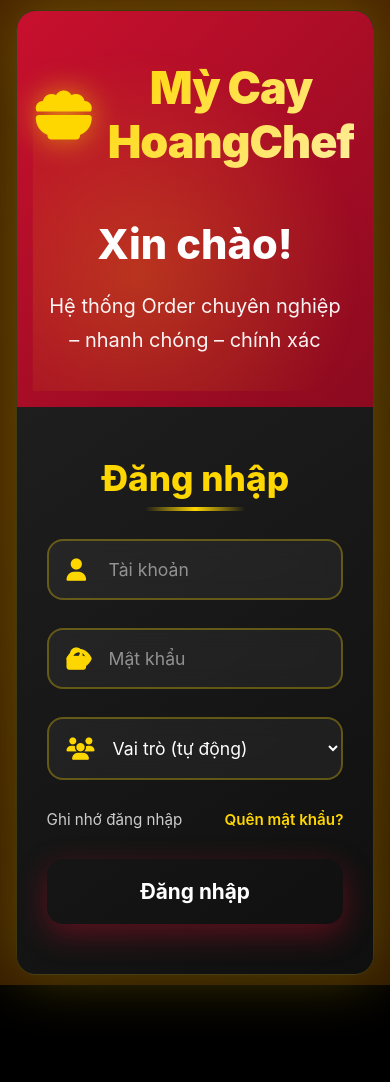
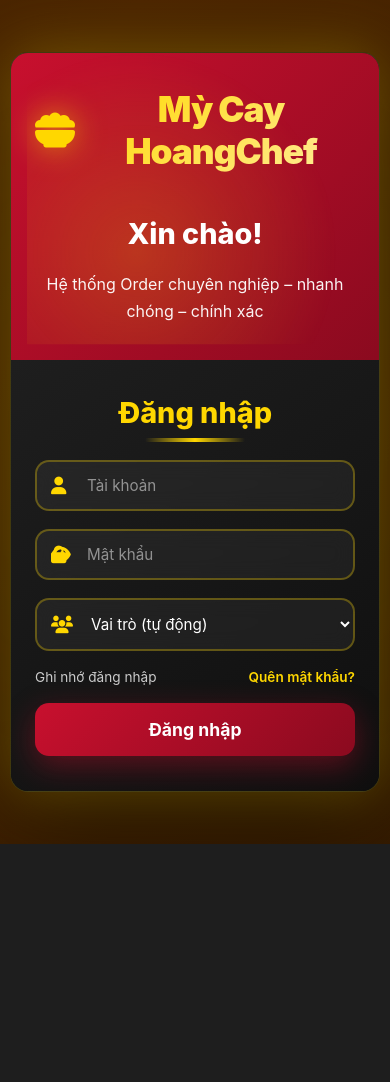
Before and after one commit to levanhoang07/K22CNT2-LeVanHoang-2210900024-TTTN, a Flask app: page /login in a window 390 px wide. After the commit the page ends 844 px from the top, so only its background shows below. Run offline with Flask 3, Linux system fonts and the light colour scheme.

Commit message:
update_cilent

```diff
--- a/SmastOder/backend/app.py
+++ b/SmastOder/backend/app.py
@@ -545,7 +545,6 @@ def thu_ngan_lay_don_hang():
         return jsonify_response(True, "Lấy danh sách đơn hàng thành công", {'don_hang': don_hang_list})
     except Exception as e:
         return handle_exception(e, "Lỗi lấy danh sách đơn hàng")
-
 @app.route('/api/thungan/donhang/<int:id_don_hang>/xacnhan', methods=['PUT'])
 def xac_nhan_don_gui_bep(id_don_hang):
     try:
@@ -561,6 +560,7 @@ def xac_nhan_don_gui_bep(id_don_hang):
             return jsonify_response(False, "Đơn hàng không tồn tại hoặc đã thanh toán", None, 404)
 
         don_hang_dict = row_to_dict(cursor, don_hang)
+
         cursor.execute("""
             INSERT INTO LichSuTrangThaiDonHang (IDDonHang, TrangThai)
             VALUES (?, N'Đã xác nhận - Chờ bếp')
@@ -568,18 +568,33 @@ def xac_nhan_don_gui_bep(id_don_hang):
         conn.commit()
         conn.close()
 
+        # ===== GỬI CHO BẾP (đang có) =====
         socketio.emit('send_to_kitchen', {
             'id_don_hang': id_don_hang,
             'id_ban': don_hang_dict['IDBan'],
             'ten_ban': don_hang_dict['TenBan'],
             'tong_tien': don_hang_dict['TongTien']
         }, namespace='/')
+
+        # ===== GỬI CHO KHÁCH HÀNG (MỚI) =====
+        socketio.emit(
+            'order_confirmed_to_customer',
+            {
+                'id_don_hang': id_don_hang,
+                'message': 'Đơn hàng của bạn đã được xác nhận và gửi đến bếp. Vui lòng chờ ra món 🍜'
+            },
+            room=f"ban_{don_hang_dict['IDBan']}",
+            namespace='/'
+        )
+
         return jsonify_response(True, "Đã xác nhận đơn hàng và gửi cho bếp")
+
     except Exception as e:
         if 'conn' in locals():
             conn.rollback()
             conn.close()
         return handle_exception(e, "Lỗi xác nhận đơn hàng")
+
 
 @app.route('/api/thungan/thanhtoan/<int:id_don_hang>', methods=['POST'])
 def thanh_toan_don_hang(id_don_hang):
--- a/SmastOder/backend/static/css/login.css
+++ b/SmastOder/backend/static/css/login.css
@@ -10,11 +8,12 @@
   --gold-light: #ffed9e;
   --gold-dark: #b8860b;
   --red: #c8102e;
+  --red-dark: #8b0a1f;
   --dark: #0f0f0f;
   --dark-2: #1a1a1a;
+  --dark-3: #1e1e1e;
   --text-light: #ffffff;
   --text-muted: #cccccc;
-  --shadow-gold: 0 0 40px rgba(255, 215, 0, 0.4);
   --transition: all 0.5s cubic-bezier(0.25, 0.8, 0.25, 1);
 }
 
@@ -32,14 +31,15 @@ body {
   justify-content: center;
   align-items: center;
   background: #000;
-  overflow: hidden;
+  overflow-x: hidden;
   position: relative;
+  padding: 20px;
 }
 
 /* Nền vàng kim chuyển động */
 body::before {
   content: '';
-  position: absolute;
+  position: fixed;
   inset: 0;
   background: linear-gradient(135deg, #1e0d00 0%, #331a00 25%, #4d2600 50%, #331a00 75%, #1e0d00 100%);
   background-size: 400% 400%;
@@ -49,7 +49,7 @@ body::before {
 
 body::after {
   content: '';
-  position: absolute;
+  position: fixed;
   inset: 0;
   background: radial-gradient(circle at center, rgba(255,215,0,0.1) 0%, transparent 70%);
   animation: pulseGlow 8s infinite alternate;
@@ -69,17 +69,16 @@ body::after {
 
 /* CONTAINER CHÍNH - VIP CARD */
 .container {
-  width: 92%;
+  width: 100%;
   max-width: 1100px;
-  height: 680px;
   display: flex;
-  border-radius: 28px;
+  border-radius: 24px;
   overflow: hidden;
   position: relative;
   box-shadow:
     0 0 60px rgba(255, 215, 0, 0.3),
     0 30px 100px rgba(0, 0, 0, 0.6);
-  background: linear-gradient(145deg, #1a1a1a 0%, #0f0f0f 100%);
+  background: linear-gradient(145deg, var(--dark-2) 0%, var(--dark) 100%);
   border: 1px solid rgba(255, 215, 0, 0.2);
 }
 
@@ -109,15 +108,16 @@ body::after {
 
 /* LEFT BOX - THƯƠNG HIỆU SANG TRỌNG */
 .left-box {
-  width: 50%;
+  flex: 1;
   padding: 60px 50px;
-  background: linear-gradient(135deg, var(--red) 0%, #8b0a1f 100%);
+  background: linear-gradient(135deg, var(--red) 0%, var(--red-dark) 100%);
   color: var(--text-light);
   display: flex;
   flex-direction: column;
   justify-content: center;
   position: relative;
   overflow: hidden;
+  min-height: 500px;
 }
 
 .left-box::before {
@@ -144,22 +144,23 @@ body::after {
 }
 
 .brand i {
-  font-size: 3.5rem;
+  font-size: clamp(2.5rem, 5vw, 3.5rem);
   color: var(--gold);
   filter: drop-shadow(0 0 15px rgba(255, 215, 0, 0.6));
 }
 
 .brand h1 {
-  font-size: 3.2rem;
+  font-size: clamp(2.2rem, 5vw, 3.2rem);
   font-weight: 900;
   background: linear-gradient(135deg, var(--gold), var(--gold-light));
   -webkit-background-clip: text;
   -webkit-text-fill-color: transparent;
+  background-clip: text;
   letter-spacing: -1px;
 }
 
 .left-box h2 {
-  font-size: 2.6rem;
+  font-size: clamp(1.8rem, 4vw, 2.6rem);
   font-weight: 800;
   margin: 20px 0;
   position: relative;
@@ -167,7 +168,7 @@ body::after {
 }
 
 .slogan {
-  font-size: 1.25rem;
+  font-size: clamp(1rem, 2vw, 1.25rem);
   line-height: 1.7;
   opacity: 0.95;
   max-width: 380px;
@@ -177,18 +178,19 @@ body::after {
 
 /* RIGHT BOX - FORM VIP */
 .login-box {
-  width: 50%;
-  background: linear-gradient(145deg, #1e1e1e 0%, #0f0f0f 100%);
+  flex: 1;
+  background: linear-gradient(145deg, var(--dark-3) 0%, var(--dark) 100%);
   padding: 60px 50px;
   display: flex;
   flex-direction: column;
   justify-content: center;
   position: relative;
   z-index: 2;
+  min-height: 500px;
 }
 
 .login-box h2 {
-  font-size: 2.6rem;
+  font-size: clamp(1.8rem, 4vw, 2.6rem);
   font-weight: 800;
   color: var(--gold);
   margin-bottom: 40px;
@@ -211,7 +213,7 @@ body::after {
 /* INPUT FIELD */
 .input-field {
   position: relative;
-  margin-bottom: 28px;
+  margin-bottom: 24px;
 }
 
 .input-field i {
@@ -220,19 +222,19 @@ body::after {
   left: 20px;
   transform: translateY(-50%);
   color: var(--gold);
-  font-size: 1.4rem;
+  font-size: clamp(1.1rem, 2vw, 1.4rem);
   z-index: 2;
 }
 
 .input-field input,
 .input-field select {
   width: 100%;
-  padding: 18px 20px 18px 60px;
+  padding: 16px 20px 16px 55px;
   background: rgba(255, 255, 255, 0.05);
   border: 2px solid rgba(255, 215, 0, 0.3);
-  border-radius: 16px;
+  border-radius: 14px;
   color: white;
-  font-size: 1.1rem;
+  font-size: clamp(0.95rem, 2vw, 1.1rem);
   transition: var(--transition);
   backdrop-filter: blur(10px);
 }
@@ -249,14 +251,25 @@ body::after {
   color: rgba(255, 255, 255, 0.5);
 }
 
+.input-field select {
+  cursor: pointer;
+}
+
+.input-field select option {
+  background: var(--dark);
+  color: white;
+}
+
 /* OPTIONS */
 .options {
   display: flex;
   justify-content: space-between;
   align-items: center;
-  margin: 30px 0;
-  font-size: 0.95rem;
+  margin: 24px 0;
+  font-size: clamp(0.85rem, 2vw, 0.95rem);
   color: var(--text-muted);
+  flex-wrap: wrap;
+  gap: 12px;
 }
 
 .options label {
@@ -308,12 +323,12 @@ body::after {
 /* BUTTON */
 .btn {
   width: 100%;
-  padding: 20px;
-  background: linear-gradient(135deg, var(--primary), var(--primary-dark));
+  padding: 18px;
+  background: linear-gradient(135deg, var(--red), var(--red-dark));
   color: white;
   border: none;
-  border-radius: 16px;
-  font-size: 1.3rem;
+  border-radius: 14px;
+  font-size: clamp(1.1rem, 2.5vw, 1.3rem);
   font-weight: 700;
   cursor: pointer;
   transition: var(--transition);
@@ -414,20 +436,27 @@ body::after {
   box-shadow: 0 15px 40px rgba(200, 16, 46, 0.6);
 }
 
-/* RESPONSIVE */
-@media (max-width: 992px) {
+.close-popup:active {
+  transform: translateY(-1px);
+}
+
+/* =====================================================
+   RESPONSIVE - TỐI ƯU CHO MỌI THIẾT BỊ
+===================================================== */
+
+/* TABLET (768px - 968px) */
+@media (max-width: 968px) {
   .container {
     flex-direction: column;
-    height: auto;
-    margin: 20px;
+    max-width: 600px;
   }
 
   .left-box, .login-box {
-    width: 100%;
+    min-height: auto;
   }
 
   .left-box {
-    padding: 60px 40px;
+    padding: 50px 40px;
     text-align: center;
   }
 
@@ -435,30 +464,237 @@ body::after {
     justify-content: center;
   }
 
+  .slogan {
+    margin: 0 auto;
+  }
+
   .login-box {
-    padding: 60px 40px;
+    padding: 50px 40px;
   }
 }
 
-@media (max-width: 576px) {
+/* MOBILE (577px - 768px) */
+@media (max-width: 768px) {
+  body {
+    padding: 15px;
+  }
+
   .container {
-    margin: 10px;
     border-radius: 20px;
   }
 
   .left-box {
-    padding: 50px 30px;
+    padding: 40px 30px;
   }
 
   .login-box {
-    padding: 50px 30px;
-  }
-
-  .brand h1 {
-    font-size: 2.8rem;
+    padding: 40px 30px;
   }
 
   .login-box h2 {
-    font-size: 2.2rem;
+    margin-bottom: 35px;
+  }
+
+  .input-field {
+    margin-bottom: 20px;
+  }
+
+  .options {
+    margin: 20px 0;
   }
 }
+
+/* SMALL MOBILE (380px - 576px) */
+@media (max-width: 576px) {
+  body {
+    padding: 10px;
+  }
+
+  .container {
+    border-radius: 18px;
+  }
+
+  .left-box {
+    padding: 35px 24px;
+  }
+
+  .login-box {
+    padding: 35px 24px;
+  }
+
+  .brand {
+    gap: 12px;
+    margin-bottom: 24px;
+  }
+
+  .login-box h2 {
+    margin-bottom: 30px;
+  }
+
+  .input-field {
+    margin-bottom: 18px;
+  }
+
+  .input-field input,
+  .input-field select {
+    padding: 14px 16px 14px 50px;
+  }
+
+  .input-field i {
+    left: 16px;
+  }
+
+  .options {
+    margin: 18px 0;
+    font-size: 0.85rem;
+  }
+
+  .btn {
+    padding: 16px;
+  }
+
+  .popup-box {
+    padding: 30px 24px;
+  }
+
+  .admin-info {
+    padding: 20px;
+  }
+}
+
+/* EXTRA SMALL MOBILE (<380px) */
+@media (max-width: 380px) {
+  body {
+    padding: 8px;
+  }
+
+  .container {
+    border-radius: 16px;
+  }
+
+  .left-box {
+    padding: 30px 20px;
+  }
+
+  .login-box {
+    padding: 30px 20px;
+  }
+
+  .brand {
+    gap: 10px;
+    margin-bottom: 20px;
+  }
+
+  .left-box h2 {
+    margin: 16px 0;
+  }
+
+  .login-box h2 {
+    margin-bottom: 25px;
+  }
+
+  .login-box h2::after {
+    width: 80px;
+    height: 3px;
+    bottom: -10px;
+  }
+
+  .input-field {
+    margin-bottom: 16px;
+  }
+
+  .input-field input,
+  .input-field select {
+    padding: 12px 14px 12px 46px;
+    border-radius: 12px;
+  }
+
+  .input-field i {
+    left: 14px;
+    font-size: 1.1rem;
+  }
+
+  .options {
+    margin: 16px 0;
+    gap: 10px;
+  }
+
+  .options .checkmark {
+    width: 18px;
+    height: 18px;
+  }
+
+  .btn {
+    padding: 14px;
+    border-radius: 12px;
+  }
+
+  .popup-box {
+    padding: 24px 20px;
+    border-radius: 20px;
+  }
+
+  .admin-info {
+    padding: 18px;
+    border-radius: 14px;
+  }
+
+  .close-popup {
+    padding: 12px 32px;
+  }
+}
+
+/* LANDSCAPE MODE - ĐIỆN THOẠI NGANG */
+@media (max-height: 600px) and (orientation: landscape) {
+  body {
+    padding: 10px;
+  }
+
+  .container {
+    max-height: 90vh;
+  }
+
+  .left-box, .login-box {
+    padding: 30px 40px;
+    min-height: auto;
+  }
+
+  .brand {
+    margin-bottom: 20px;
+  }
+
+  .left-box h2 {
+    margin: 12px 0;
+  }
+
+  .login-box h2 {
+    margin-bottom: 25px;
+  }
+
+  .input-field {
+    margin-bottom: 16px;
+  }
+
+  .options {
+    margin: 16px 0;
+  }
+
+  .btn {
+    padding: 14px;
+  }
+}
+
+/* LARGE DESKTOP (>1400px) */
+@media (min-width: 1400px) {
+  .container {
+    max-width: 1200px;
+  }
+
+  .left-box {
+    padding: 70px 60px;
+  }
+
+  .login-box {
+    padding: 70px 60px;
+  }
+}
--- a/SmastOder/backend/templates/index.html
+++ b/SmastOder/backend/templates/index.html
@@ -77,7 +77,7 @@
 </section>
 
 <!-- ===== CART ASIDE ===== -->
-<aside class="cart col-lg-4">
+<aside class="cart col-lg-4 mobile-cart">
   <div class="card shadow-sm sticky-top" style="top: 20px;">
     <div class="card-body">
       <h3 class="cart-title mb-4">🛒 Giỏ hàng</h3>
```
Also changed, not shown: other parts of SmastOder/backend/static/css/login.css (+22 -15 lines), SmastOder/backend/static/js/thungan.js (+18 -10 lines), SmastOder/backend/static/css/index.css (line endings or trailing spaces), 5 other files.
